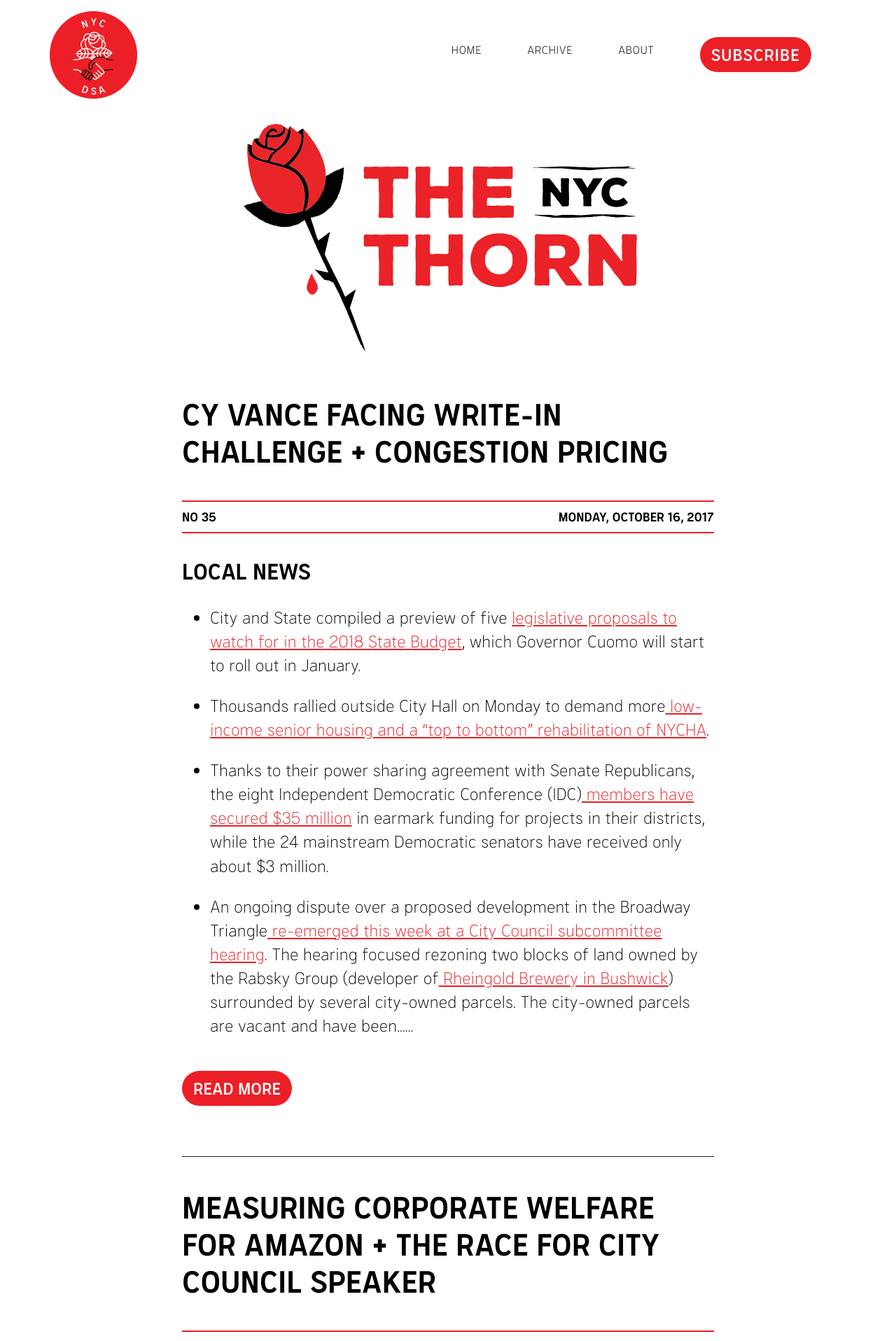
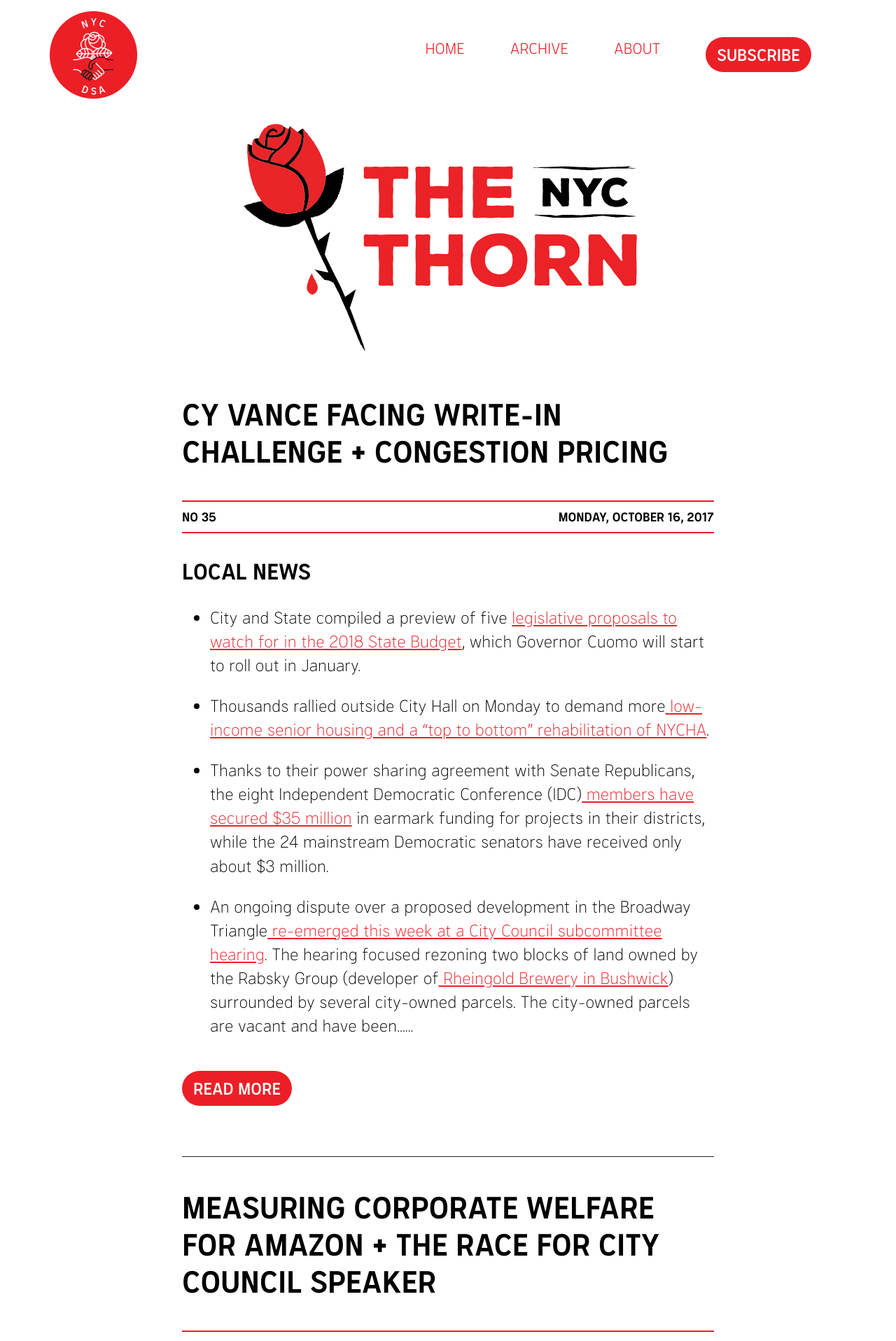
Before and after one commit to nycdsa/the-thorn, a Jekyll site: the page built from src/index.html, in a window 1280 px wide. Shown: the top 1916 px of the page at 70% size. Built offline with Jekyll 4.4.1, drawn with Linux system fonts in a browser that asks for light colours.

Commit message:
Update _header.scss

```diff
--- a/src/_sass/global/_header.scss
+++ b/src/_sass/global/_header.scss
@@ -59,18 +59,7 @@ nav ul li {
 nav ul li:not(:first-child) {
   margin-left: 25px;
 }
-nav ul li a {
-  display: inline-block;
-  outline: none;
-  color: #1f2227;
-  font-size: 16px;
-  text-decoration: none;
-  letter-spacing: 0.04em;
-}
-nav ul li a:hover {
-  color: #808080;
-  text-decoration: none;
-}
+
 @media screen and (max-width: 560px) {
   .nav-container {
     position: fixed;
```
